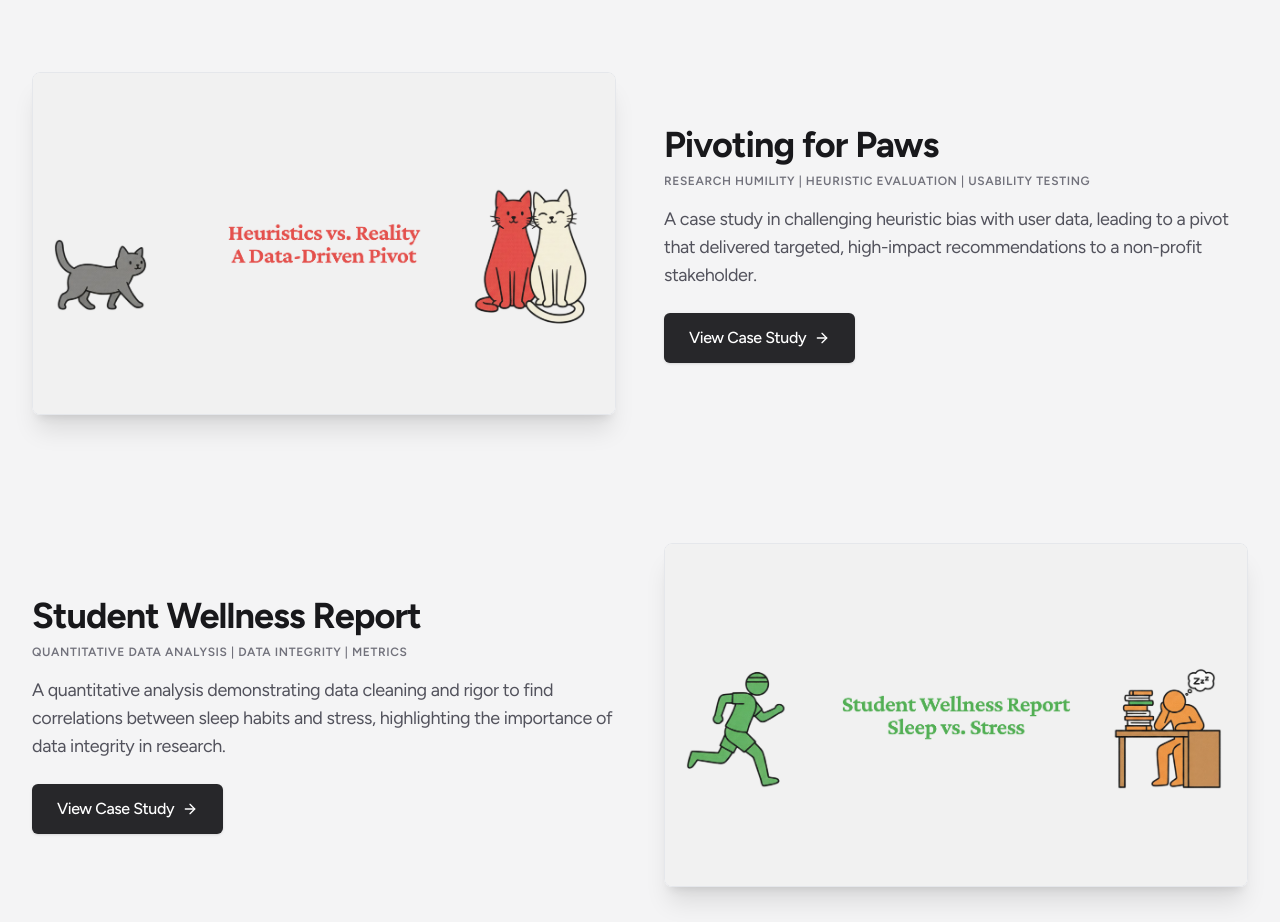
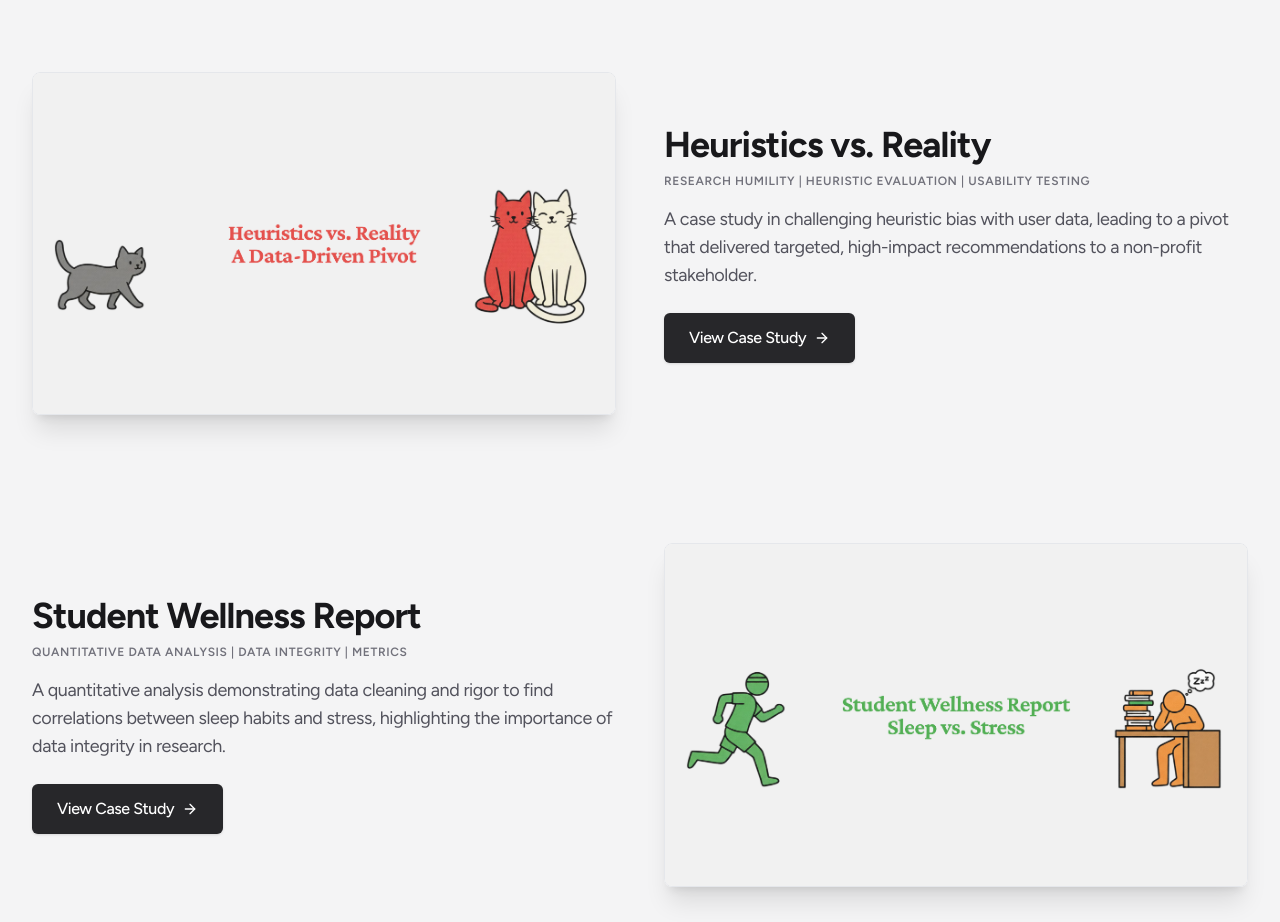
Before and after one commit to nthsm/portfolio, a Next.js app: page / in a window 1280 px wide. Shown: the part 1420-2342 px from the top of the page. Built offline with nearby package versions, Linux system fonts and the light colour scheme; no server answers.

Commit message:
Update data.ts

```diff
--- a/app/data.ts
+++ b/app/data.ts
@@ -40,7 +40,7 @@ export const PROJECTS: Project[] = [
     id: 'project1',
   },
   {
-    name: 'Pivoting for Paws',
+    name: 'Heuristics vs. Reality',
     description:
       'A case study in challenging heuristic bias with user data, leading to a pivot that delivered targeted, high-impact recommendations to a non-profit stakeholder.',
     link: '/its-meow-or-never',
```
